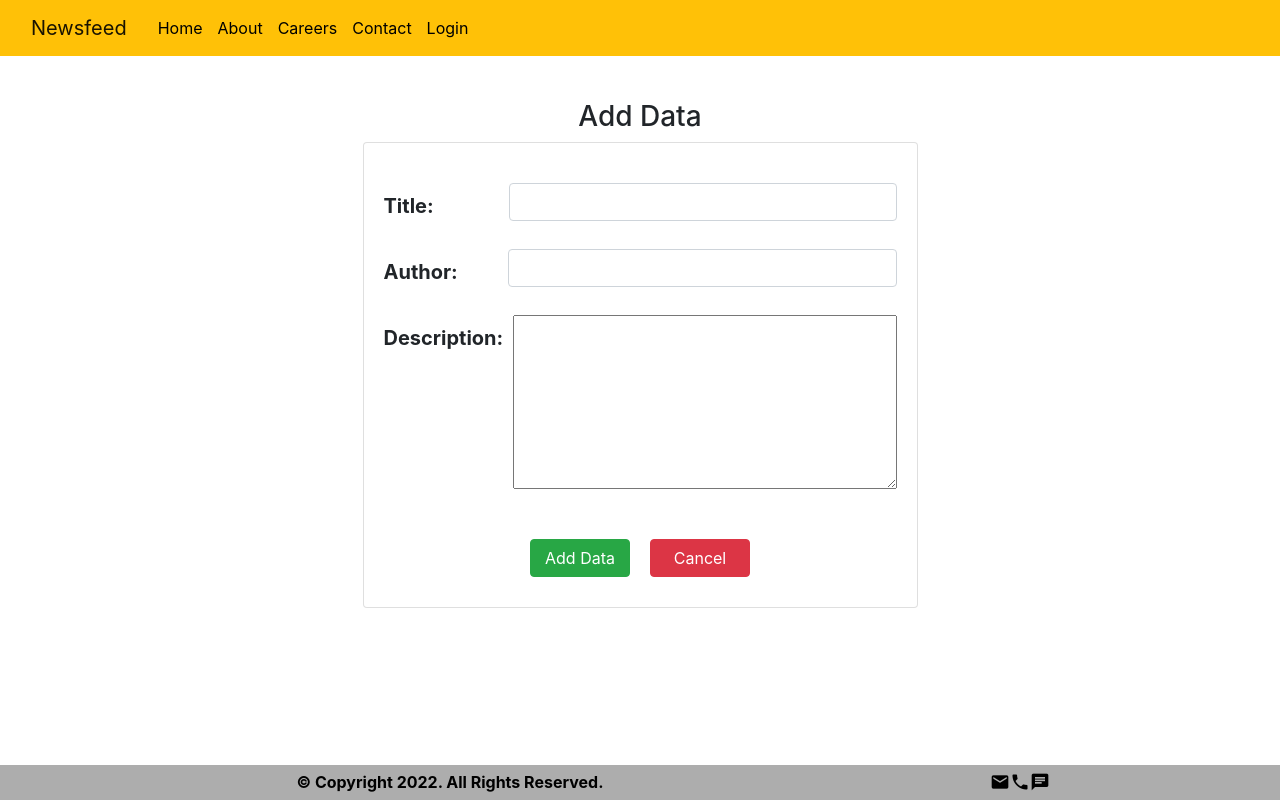
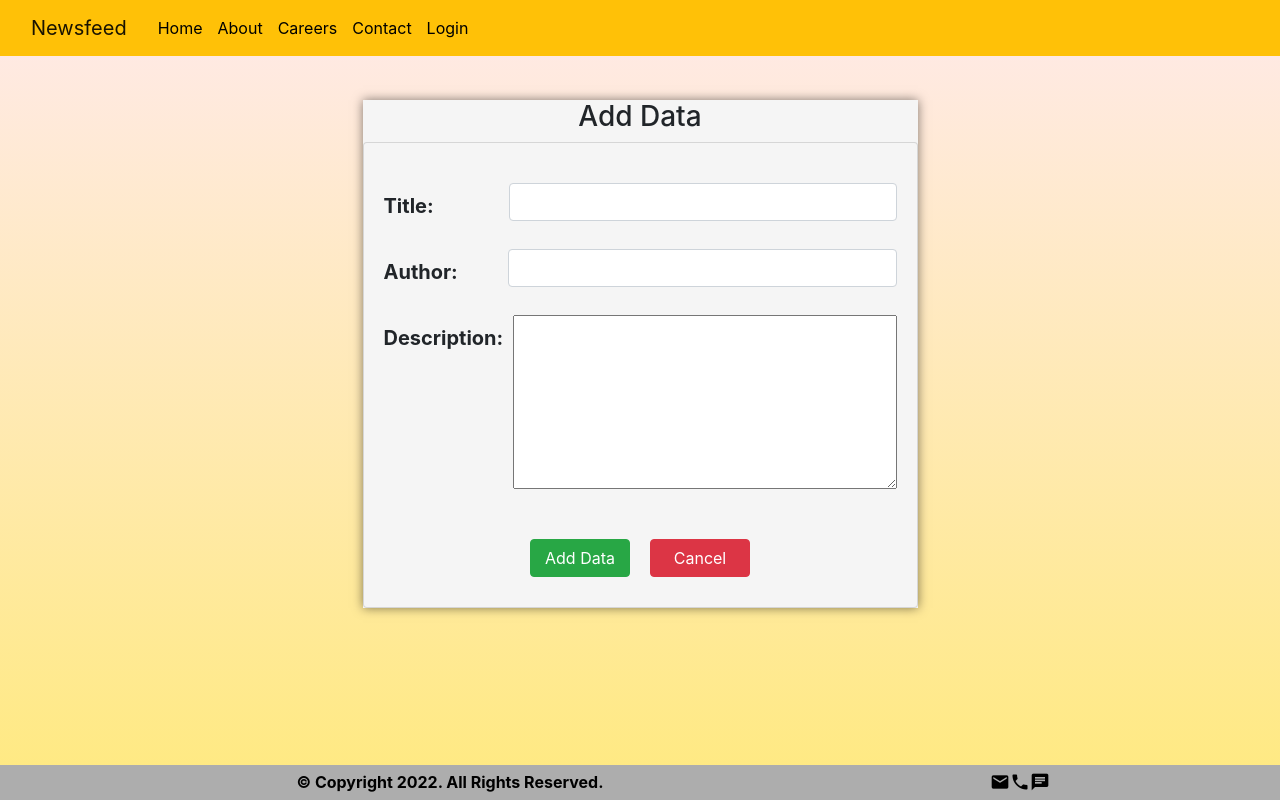
Before and after one commit to mohit7shah/newsfeed, a Vue app: page /additem in a window 1280 px wide. Built offline with nearby package versions, Linux system fonts and the light colour scheme; a web font is replaced by a local one.

Commit message:
new changes added

```diff
--- a/src/views/AddItem.vue
+++ b/src/views/AddItem.vue
@@ -1,4 +1,5 @@
 <template>
+  <div class="page">
     <div class="container">
       <b-alert
         v-model="showAlert"
@@ -38,8 +39,11 @@
           <b-button class="btn btn-success" @click="addData"
             >{{ componentName }} Data</b-button
           >
-        <b-button class="btn btn-danger" @click="canceladding">Cancel</b-button>
+          <b-button class="btn btn-danger" @click="canceladding"
+            >Cancel</b-button
+          >
         </b-card>
+      </div>
     </div>
   </div>
 </template>
@@ -141,10 +145,23 @@ export default {
 </script>
 
 <style scoped>
+.newcard {
+  background: whitesmoke;
+}
+.page {
+  background-image: linear-gradient(
+    to top,
+    rgba(255, 212, 0, 0.5),
+    rgba(255, 212, 212, 0.5)
+  );
+  height: 100vh;
+  width: 100%;
+}
+
 .container {
   display: flex;
   justify-content: center;
-  align-items: center;
+  /* align-items: center; */
   /* flex: auto; */
 }
 
@@ -175,6 +192,8 @@ export default {
   margin-top: 100px;
   justify-content: center;
   width: 50%;
+  background: whitesmoke;
+  box-shadow: 0px 0px 10px 0px rgba(0, 0, 0, 0.5);
 }
 
 .product_titles {
--- a/src/views/Home.vue
+++ b/src/views/Home.vue
@@ -32,7 +32,7 @@
             v-model.trim="query"
           >
           </b-form-input>
-          <b-button to="/additem" class="item btn-warning" @click="verifyLogin"
+          <b-button to="/additem" class="item btn-info" @click="verifyLogin"
             >AddItem</b-button
           >
         </div>
```
Lines whose indentation alone changed are shown as unchanged.
